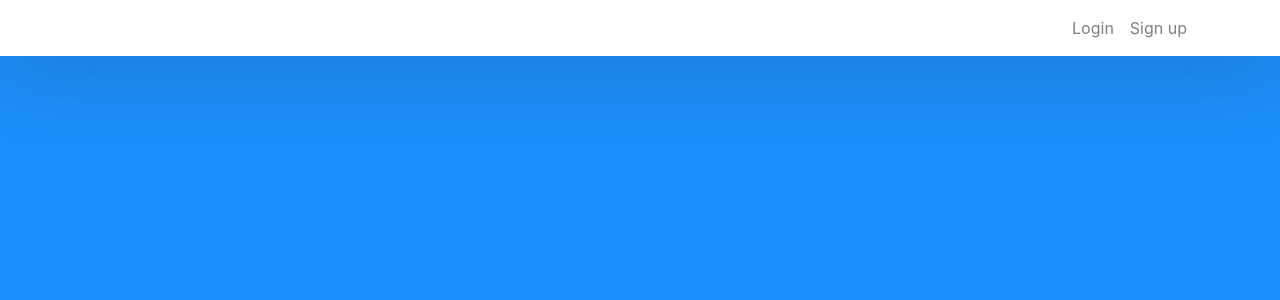
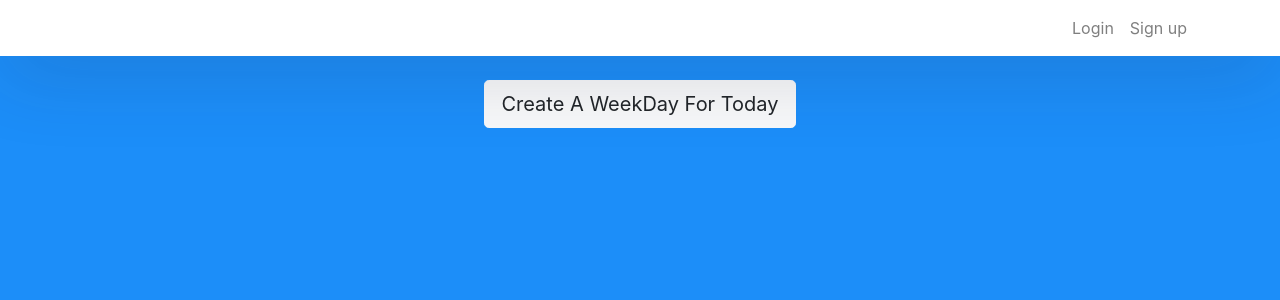
Before and after one commit to vzdrizhni/lunch-front, a React (Create React App) app: page /createWeekDay in a window 1280 px wide. Shown: the top 300 px of the page. Built offline with nearby package versions, Linux system fonts and the light colour scheme.

Commit message:
Add button for creating days

```diff
--- /dev/null
+++ b/src/components/AdminDropdown/admindropdown.js
@@ -0,0 +1,16 @@
+import React from 'react'
+
+import { DropdownButton, Dropdown } from 'react-bootstrap'
+import { BrowserRouter , Switch, Route, Link, Redirect } from "react-router-dom";
+
+const Admindropdown = () => {
+    return (
+        <DropdownButton id="dropdown-basic-button" title="Admin button">
+            <Link to='/createWeekDay'><Dropdown.Item as="button">Create a weekday</Dropdown.Item></Link>
+            <Link to='/createMealItem'><Dropdown.Item as="button">Create meal item</Dropdown.Item></Link>
+            <Link to='updateWeekDay'><Dropdown.Item as="button">Something else</Dropdown.Item></Link>
+        </DropdownButton>
+    )
+}
+
+export default Admindropdown
--- a/src/components/MenuItem/menu_item.js
+++ b/src/components/MenuItem/menu_item.js
@@ -6,7 +6,6 @@ import {connect} from 'react-redux';
 import '../../pages/Weekdays/weekdaysList'
 
 const MenuItem = (props) => {
-    console.log(props);
 
     const [weekDay, setWeekDay] = useState([]);
 
@@ -23,8 +22,6 @@ const MenuItem = (props) => {
         .catch()
     }, []);
 
-    console.log(weekDay);
-
     return (
         <div className='weekdays'>hfdndfdfhrhrdh</div>
     )
--- /dev/null
+++ b/src/pages/CreateWeekDay/createWeekDay.js
@@ -0,0 +1,19 @@
+import React from 'react';
+
+import {Button} from 'react-bootstrap';
+
+import '../Weekdays/weekdays.css'
+
+const CreateWeekDay = () => {
+    return (
+        <div className='weekdays'>
+            <div className="mb-2">
+                <Button variant="light" size="lg">
+                 Create A WeekDay For Today
+                </Button>
+            </div>
+        </div>
+    )
+}
+
+export default CreateWeekDay;
--- a/src/pages/navbar/navbar.js
+++ b/src/pages/navbar/navbar.js
@@ -8,13 +8,17 @@ import Login from '../../components/SignIn/signin'
 import Logout from '../../components/Logout/logout'
 import WeekdaysList from '../../pages/Weekdays/weekdaysList'
 import MenuItem from '../../components/MenuItem/menu_item'
+import AdminDropdown from '../../components/AdminDropdown/admindropdown'
+import CreateWeekDay from '../CreateWeekDay/createWeekDay'
 
 const NavBar = ({user}) => {
+  console.log(user);
     return (
     <Router>
       <nav className="navbar navbar-expand-lg navbar-light fixed-top">
         <div className="container">
           <div className="collapse navbar-collapse" id="navbarTogglerDemo02">
+              {user && user.user.admin ? (<AdminDropdown />) : ''}
               { !user ?
               (<ul className="navbar-nav ml-auto">
                 <li className="nav-item">
@@ -36,6 +40,7 @@ const NavBar = ({user}) => {
         <Route path="/sign-in" component={Login} />
         <Route path="/sign-up" component={SignUp} />
         <Route path="/weekday/:id" component={MenuItem} />
+        <Route exact path='/createWeekDay' component={CreateWeekDay}/>
       </Switch>
     </Router>
     )
```
